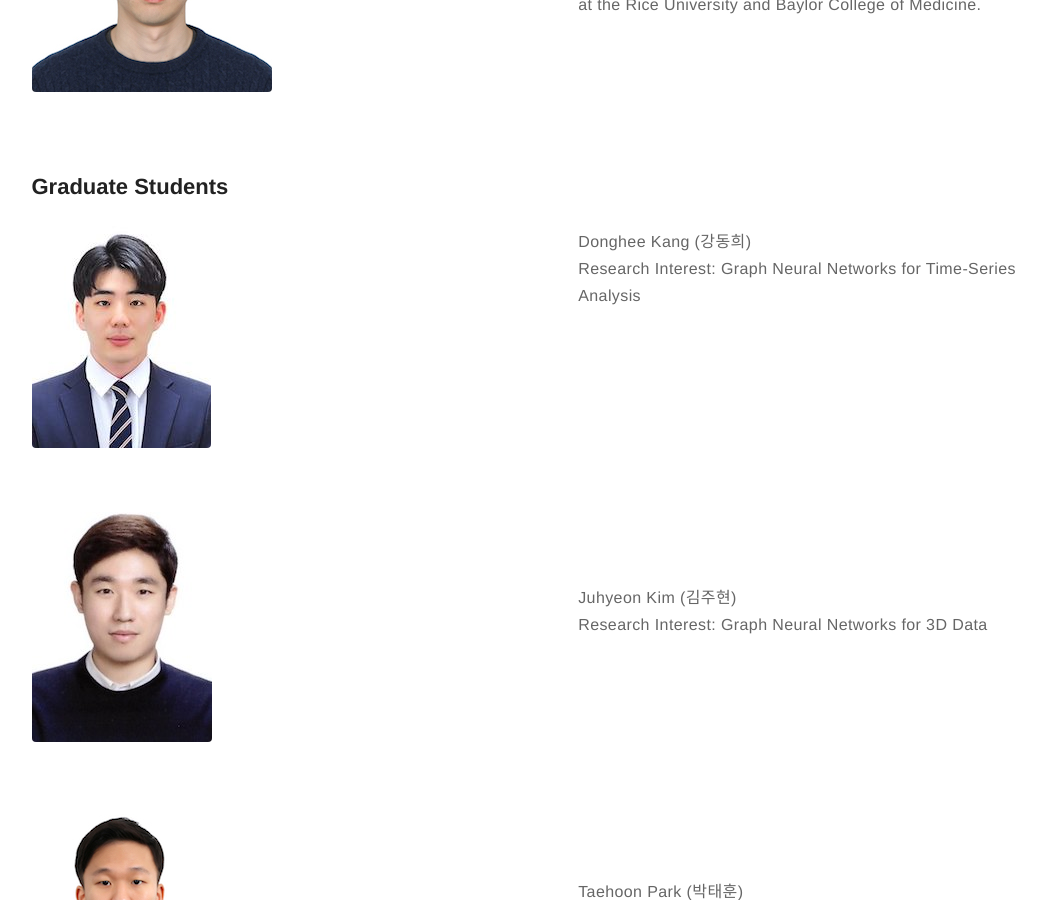
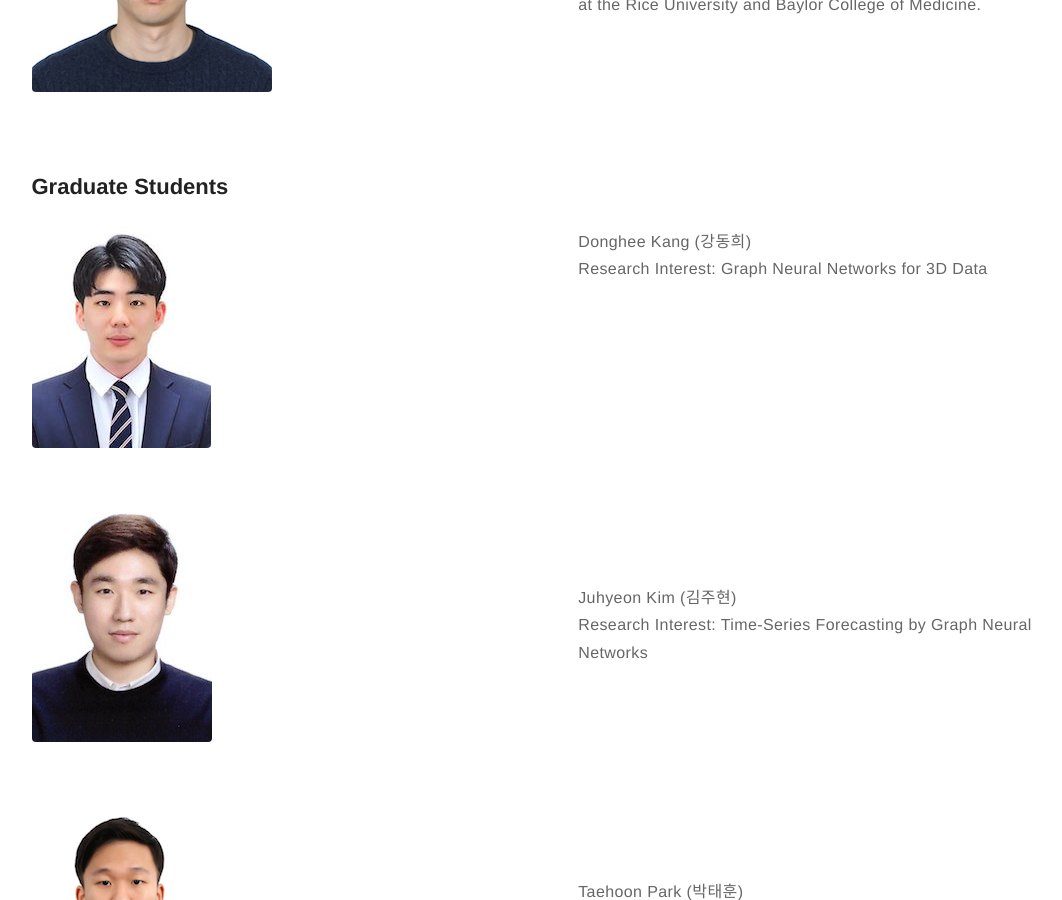
Before and after one commit to kijungyoon/kijungyoon.github.io, a Jekyll site: the page built from people.md, in a window 1280 px wide and 900 px high, scrolled down 747 px. Shown: the whole window, without its empty margins (82-1144 px from the left). Built offline with Jekyll 4.4.1, drawn with Linux system fonts in a browser that asks for light colours.

Commit message:
Update people.md

```diff
--- a/people.md
+++ b/people.md
@@ -27,7 +27,7 @@ layout: page
     <div class="toright">
     <br><br><br><br>
     <p><b>Donghee Kang (강동희)</b><br>
-	  Research Interest: Graph Neural Networks for Time-Series Analysis</p>
+	  Research Interest: Graph Neural Networks for 3D Data</p>
     </div>
 </div>
 
@@ -40,7 +40,7 @@ layout: page
     <div class="toright">
     <br><br><br><br>
     <p><b>Juhyeon Kim (김주현)</b><br>
-	  Research Interest: Graph Neural Networks for 3D Data</p>
+	  Research Interest: Time-Series Forecasting by Graph Neural Networks</p>
     </div>
 </div>
 
```
